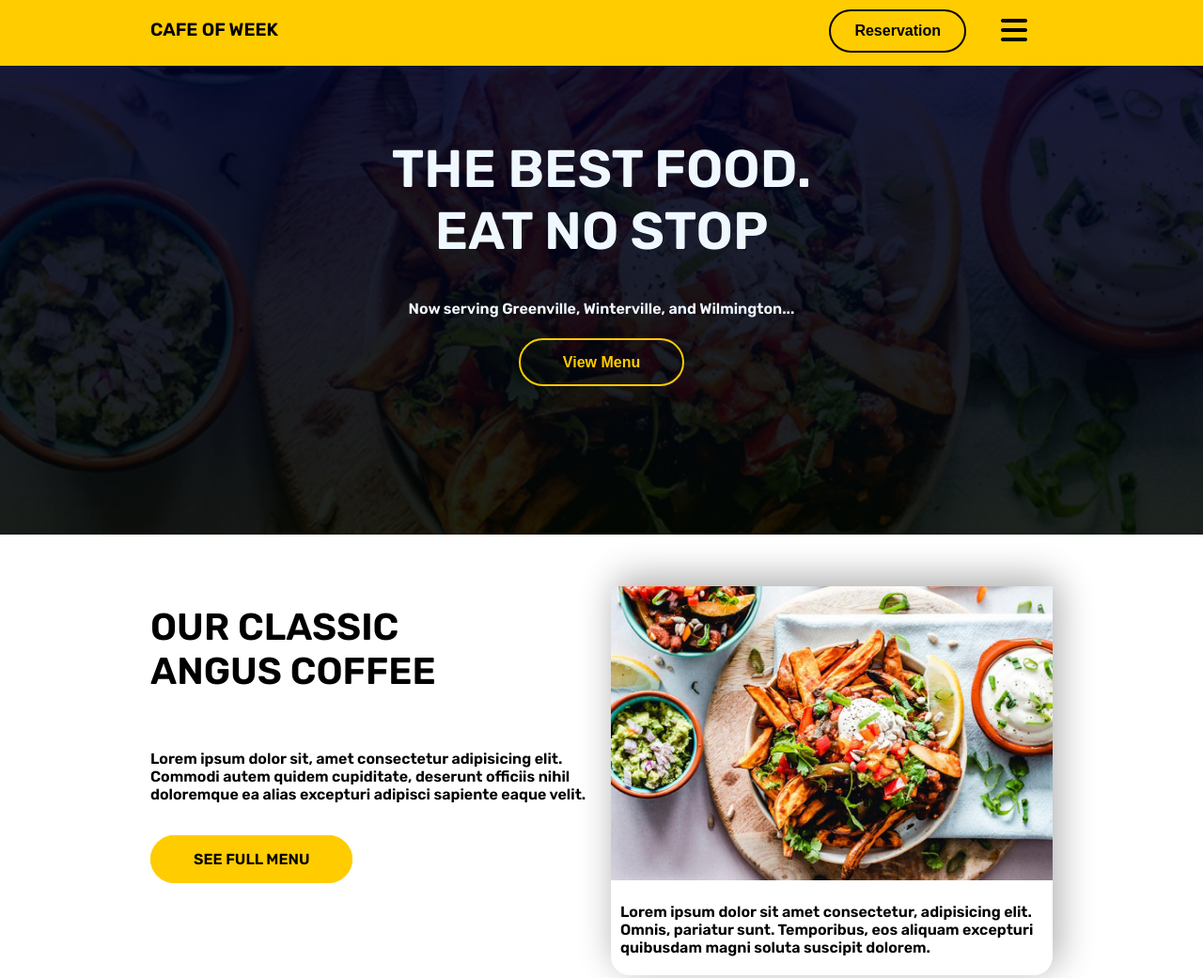
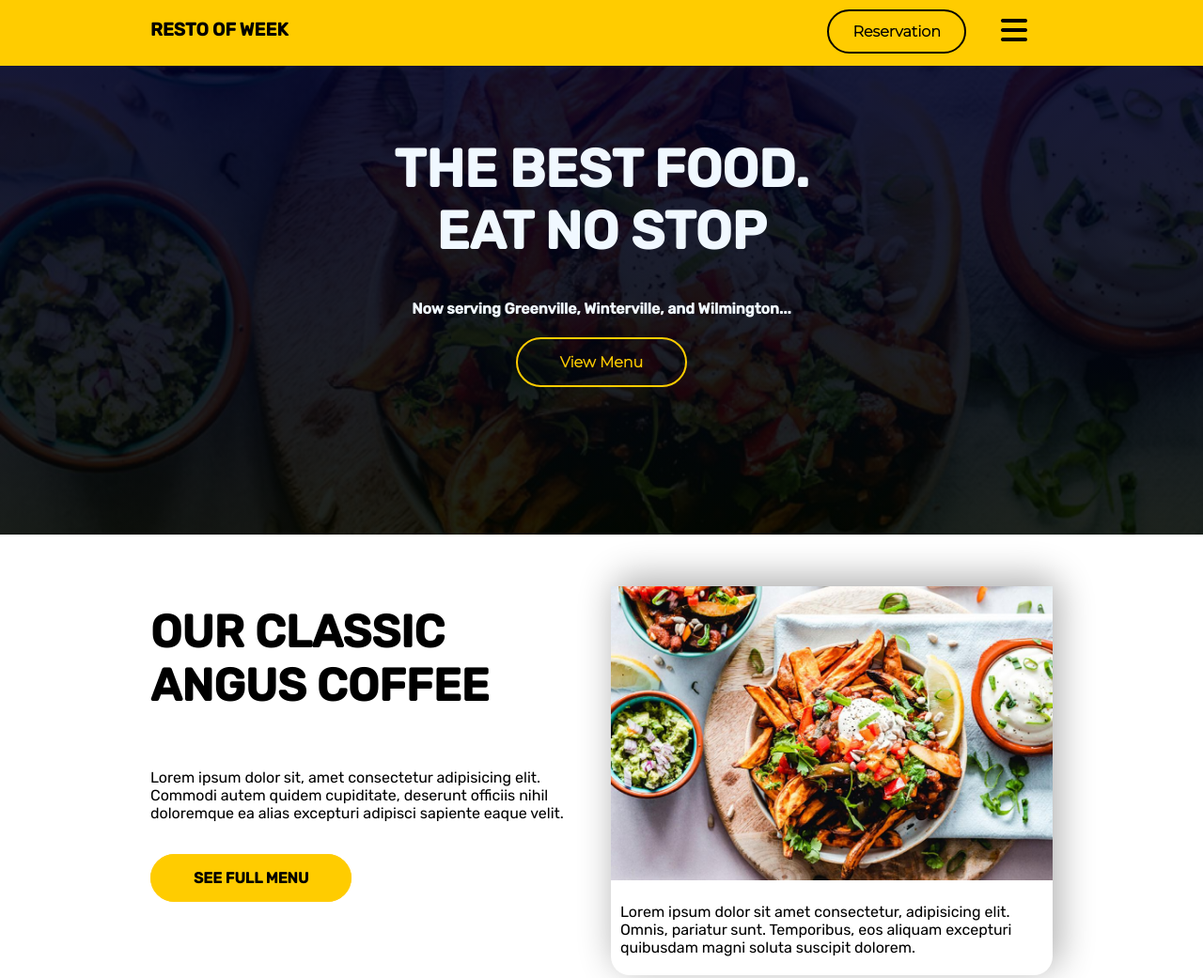
Before and after one commit to NoelGamaliel/concours-web, a plain HTML site: page index.html in a window 1280 px wide. Shown: the top 1041 px of the page at 94% size. Drawn offline with nearby package versions, Linux system fonts and the light colour scheme.

Commit message:
Modif the font to the all page

```diff
--- a/assets/css/@query.css
+++ b/assets/css/@query.css
@@ -1,5 +1,6 @@
 /* @media query for all page */
-@import url('https://fonts.googleapis.com/css2?family=Rubik:wght@600&display=swap');
+@import url('https://fonts.googleapis.com/css2?family=Rubik:wght@400&display=swap');
+@import url('https://fonts.googleapis.com/css2?family=Montserrat:wght@300&display=swap');
 
 * {
     font-family: 'Rubik', sans-serif;
--- a/assets/css/style.css
+++ b/assets/css/style.css
@@ -1,16 +1,17 @@
-@import url('https://fonts.googleapis.com/css2?family=Rubik:wght@600&display=swap');
+@import url('https://fonts.googleapis.com/css2?family=Rubik:wght@500&display=swap');
+@import url('https://fonts.googleapis.com/css2?family=Montserrat:wght@300&display=swap');
 
 * {
     box-sizing: border-box;
     margin: 0;
     padding: 0;
     z-index: 0;
-    font-family: 'Rubik', sans-serif;
+    font-family: 'Montserrat', sans-serif;
 }
 
 body {
     font-size: 1em;
-    font-family: 'Rubik', sans-serif;
+    font-family: 'Montserrat', sans-serif;
     height: 120vh;
 }
 .container {
@@ -37,7 +38,7 @@ body {
 .navigation .container .logo {
     font-weight: bold;
     font-size: 1.2em;
-    font-family: 'Montserrat', sans-serif;
+    font-family: 'Rubik', sans-serif;
     text-decoration: none;
     text-transform: uppercase;
     display: flex;
@@ -59,7 +60,7 @@ body {
     list-style-type: none;
     text-decoration: none;
     font-weight: bold;
-    font-family: 'Montserrat', sans-serif;
+    font-family: 'Rubik', sans-serif;
     color: black;
 }
 
@@ -128,6 +129,7 @@ body {
 
 .banner-title h1 {
     font-size: 3.5rem;
+    font-family: 'Rubik', sans-serif;
     font-weight: bold;
     margin-bottom: 40px;
     animation-duration: 3s;
@@ -199,7 +201,8 @@ body {
 .details-all .wrapper-details-items h2 {
     padding: 20px 0;
     margin-bottom: 40px;
-    font-size: 2.5em;
+    font-family: 'Rubik', sans-serif;
+    font-size: 3em;
 }
 .details-all .wrapper-details-items span {
     display: inline-block;
@@ -251,6 +254,7 @@ body {
 
 .all-events .all-events-items h2 {
     font-size: 2.5em;
+    font-family: 'Rubik', sans-serif;
     color: #000;
     margin-bottom: 45px;
 }
@@ -316,6 +320,8 @@ body {
 .container .all-menu-grid-container h2{
     padding:20px 0;
     font-size: 2.5em;
+    font-family: 'Rubik', sans-serif;
+    text-transform: uppercase;
 }
 
 @keyframes myinset-left {
@@ -385,6 +391,7 @@ body {
 
 .all-footer .footer-container .link-media h1 {
     margin-bottom: 15px;
+    font-family: 'Rubik', sans-serif;
 }
 
 .all-footer .footer-container .link-media a {
--- a/index.html
+++ b/index.html
@@ -20,7 +20,7 @@
             <nav class="navigation">
                 <div class="container">
                     <a href="#" class="logo">
-                        <span>Cafe of week</span>
+                        <span>Resto of week</span>
                     </a>
                     <ul>
                         <li><a href="#">Accueil</a></li>
```
